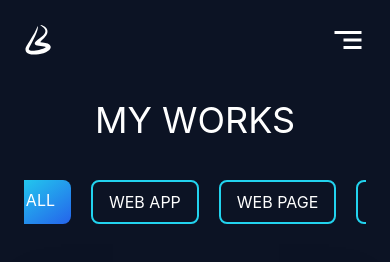
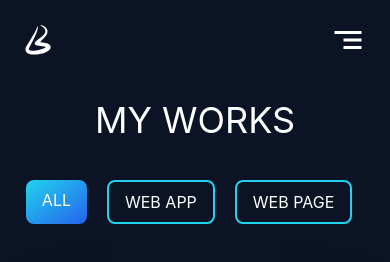
Before and after one commit to Balaganesh003/Balaganesh-dev, a Next.js app: page /projects in a window 390 px wide. Shown: the top 262 px of the page. Built offline with nearby package versions, Linux system fonts and the light colour scheme.

Commit message:
updated the margin in projects page

```diff
--- a/pages/projects.js
+++ b/pages/projects.js
@@ -33,7 +33,7 @@ const Projects = () => {
       <div className="flex space-x-5 justify-center overflow-scroll scrollbar-hide">
         <div
           onClick={() => handleCategory('All')}
-          className={`inline-block flex-shrink-0 ml-[5rem] md:ml-0 px-4 py-2 text-center uppercase  ${
+          className={`inline-block flex-shrink-0 ml-[7rem] md:ml-0 px-4 py-2 text-center uppercase  ${
             selectedCategory == 'All'
               ? 'bg-gradient-to-tl from-blue-600 to-cyan-400   '
               : 'border-2  border-cyan-400 hover:bg-cyan-400/5'
```
